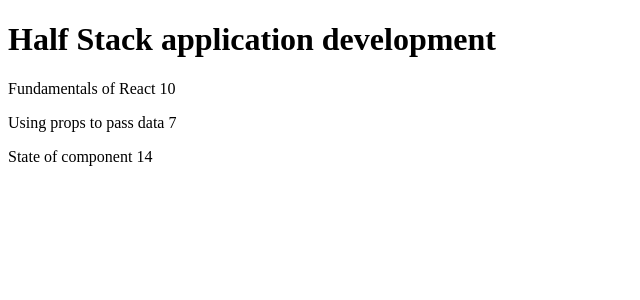
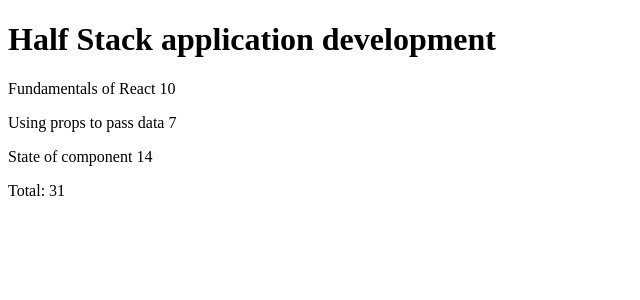
Before and after one commit to NCapdevila/fullStackOpen, a React (Vite) app in the folder part1/courseinfo/: page / in a window 1280 px wide. Shown: the top 300 px of the page, without its empty margins (0-640 px from the left). Built offline with nearby package versions, Linux system fonts and the light colour scheme.

Commit message:
ejer 2.2

```diff
--- a/part1/courseinfo/src/components/Content.jsx
+++ b/part1/courseinfo/src/components/Content.jsx
@@ -1,10 +1,15 @@
 import Part from './Part'
 const Content = ({content}) =>{
+    const total = content.reduce((acomulador, content)=>{
+        return acomulador + content.exercises
+    },0)
+
     return(
         <>
             {content.map(note =>
                 <Part key={note.id} part={note} />
             )}
+        <p>Total: {total}</p>
         </>
     )
 }
```
